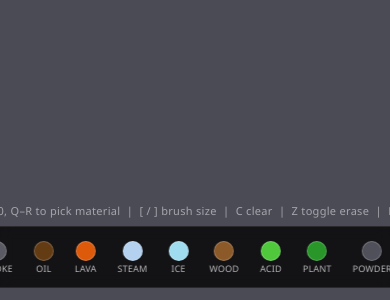
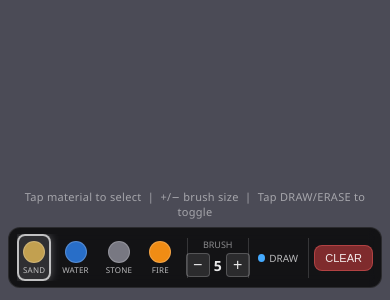
Before and after one commit to Dan-Art-Projects/physics-game, a website built with Vite: page index.html in a window 390 px wide. Shown: the part 544-844 px from the top of the page. Built offline with nearby package versions, Linux system fonts and the light colour scheme; animation ran at ten frames a second.

Commit message:
Fix mobile support: touch input, brush controls, erase toggle
- Fix touch stroke gap by saving initial grid position in touchstart
- Add +/- brush size buttons usable on mobile (and desktop)
- Make DRAW/ERASE indicator tappable to toggle erase mode
- Add touch-action: none to canvas to prevent scroll interference
- Add user-scalable=no to prevent pinch-zoom disrupting drawing
- Make palette horizontally scrollable on small screens
- Show mobile-friendly instructions on small screens

Co-Authored-By: Claude Sonnet 4.6 <noreply@anthropic.com>

```diff
--- a/index.html
+++ b/index.html
@@ -2,7 +2,7 @@
 <html lang="en">
 <head>
   <meta charset="UTF-8" />
-  <meta name="viewport" content="width=device-width, initial-scale=1.0" />
+  <meta name="viewport" content="width=device-width, initial-scale=1.0, user-scalable=no" />
   <title>Pixel Physics Sandbox</title>
   <style>
     * {
@@ -30,6 +30,7 @@
       display: block;
       image-rendering: pixelated;
       image-rendering: crisp-edges;
+      touch-action: none;
     }
 
     #ui-overlay {
@@ -169,6 +170,97 @@
     #mode-dot.erase {
       background: #f44;
     }
+
+    #mode-indicator {
+      cursor: pointer;
+      border-radius: 6px;
+      padding: 2px 4px;
+      transition: background 0.15s;
+    }
+
+    #mode-indicator:hover {
+      background: rgba(255,255,255,0.08);
+    }
+
+    #brush-controls {
+      display: flex;
+      align-items: center;
+      gap: 4px;
+    }
+
+    .brush-btn {
+      background: rgba(255,255,255,0.1);
+      border: 1px solid rgba(255,255,255,0.2);
+      border-radius: 4px;
+      color: rgba(255,255,255,0.9);
+      cursor: pointer;
+      font-size: 16px;
+      width: 24px;
+      height: 24px;
+      display: flex;
+      align-items: center;
+      justify-content: center;
+      padding: 0;
+      line-height: 1;
+      touch-action: manipulation;
+    }
+
+    .brush-btn:hover {
+      background: rgba(255,255,255,0.2);
+    }
+
+    #clear-btn {
+      touch-action: manipulation;
+    }
+
+    .mat-btn {
+      touch-action: manipulation;
+    }
+
+    @media (max-width: 640px) {
+      #ui-overlay {
+        bottom: max(12px, env(safe-area-inset-bottom));
+        width: 100%;
+        padding: 0 8px;
+      }
+
+      #toolbar {
+        gap: 4px;
+        padding: 6px 8px;
+        width: 100%;
+        justify-content: space-between;
+        overflow: hidden;
+      }
+
+      #palette {
+        overflow-x: auto;
+        scrollbar-width: none;
+        -webkit-overflow-scrolling: touch;
+        flex-shrink: 1;
+        min-width: 0;
+      }
+
+      #palette::-webkit-scrollbar {
+        display: none;
+      }
+
+      .mat-circle {
+        width: 22px;
+        height: 22px;
+      }
+
+      .mat-label {
+        font-size: 8px;
+      }
+
+      .mat-btn {
+        padding: 5px 4px;
+      }
+
+      #instructions .desktop-hint {
+        display: none;
+      }
+    }
   </style>
 </head>
 <body>
@@ -176,18 +268,19 @@
 
   <div id="ui-overlay">
     <div id="instructions">
-      Keys 1–9, 0, Q–R to pick material &nbsp;|&nbsp;
-      [ / ] brush size &nbsp;|&nbsp;
-      C clear &nbsp;|&nbsp;
-      Z toggle erase &nbsp;|&nbsp;
-      RMB erase
+      Tap material to select &nbsp;|&nbsp; +/− brush size &nbsp;|&nbsp; Tap DRAW/ERASE to toggle
+      <span class="desktop-hint">&nbsp;|&nbsp; Keys 1–9 Q–R select &nbsp;|&nbsp; [ / ] brush &nbsp;|&nbsp; C clear &nbsp;|&nbsp; Z erase &nbsp;|&nbsp; RMB erase</span>
     </div>
     <div id="toolbar">
       <div id="palette"></div>
       <div class="toolbar-sep"></div>
       <div id="brush-info">
         <span id="brush-label">BRUSH</span>
-        <span id="brush-size-display">5</span>
+        <div id="brush-controls">
+          <button class="brush-btn" id="brush-down">−</button>
+          <span id="brush-size-display">5</span>
+          <button class="brush-btn" id="brush-up">+</button>
+        </div>
       </div>
       <div class="toolbar-sep"></div>
       <div id="mode-indicator">
--- a/src/main.js
+++ b/src/main.js
@@ -101,7 +101,9 @@ let lastTouchX = -1, lastTouchY = -1;
 canvas.addEventListener('touchstart', (e) => {
   e.preventDefault();
   const t = e.touches[0];
-  lastTouchX = -1; lastTouchY = -1;
+  const { gx, gy } = renderer.screenToGrid(t.clientX, t.clientY);
+  lastTouchX = gx;
+  lastTouchY = gy;
   paintAt(t.clientX, t.clientY, ui.eraseMode);
 }, { passive: false });
 
--- a/src/ui.js
+++ b/src/ui.js
@@ -14,6 +14,8 @@ export class UI {
     this._buildPalette();
     this._bindClear();
     this._bindKeyboard();
+    this._bindBrushButtons();
+    this._bindModeToggle();
     this._updateBrushDisplay();
     this._updateModeDisplay();
   }
@@ -121,6 +123,21 @@ export class UI {
     if (text) text.textContent = this.eraseMode ? 'ERASE' : 'DRAW';
   }
 
+  _bindBrushButtons() {
+    const up   = document.getElementById('brush-up');
+    const down = document.getElementById('brush-down');
+    if (up)   up.addEventListener('click',   () => { this.brushSize = Math.min(50, this.brushSize + 1); this._updateBrushDisplay(); });
+    if (down) down.addEventListener('click', () => { this.brushSize = Math.max(1,  this.brushSize - 1); this._updateBrushDisplay(); });
+  }
+
+  _bindModeToggle() {
+    const el = document.getElementById('mode-indicator');
+    if (el) el.addEventListener('click', () => {
+      this.eraseMode = !this.eraseMode;
+      this._updateModeDisplay();
+    });
+  }
+
   onScroll(delta) {
     if (delta > 0) {
       this.brushSize = Math.max(1, this.brushSize - 1);
```
